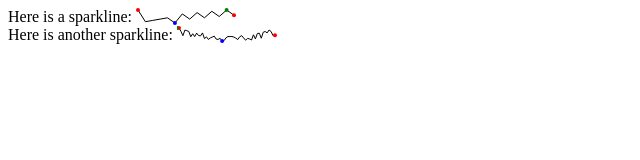
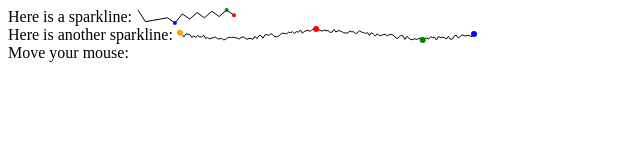
Before and after one commit to mariusGundersen/sparkline, a website: page demo/index.html in a window 1280 px wide. Shown: the whole page, without its empty margins (0-640 px from the left). Drawn offline with Linux system fonts and the light colour scheme; files whose address does not match are found by name.

Commit message:
improved demo page

```diff
--- a/demo/index.html
+++ b/demo/index.html
@@ -13,7 +13,8 @@
 
   <div>
     Here is a sparkline: <span id="sparkline-1" class="sparkline"></span><br>
-    <span>Here is another sparkline: </span><span id="sparkline-2" class="sparkline"></span>
+    <span>Here is another sparkline: </span><span id="sparkline-2" class="sparkline"></span><br>
+    <span>Move your mouse: </span><span id="sparkline-3" class="sparkline"></span>
   </div>
 
 
@@ -21,24 +22,64 @@
 
 <script src="sparkline.js"></script>
 <script>
-var elm = document.getElementById("sparkline-1");
 
-var sparkline = Sparkline.init(elm);
-
-sparkline.draw([10, 1, 2, 3, 4, 0, 7, 3, 8, 4, 9, 5, 10, 6]);
+simple: {
+  Sparkline.draw(document.getElementById("sparkline-1"), [10, 1, 2, 3, 4, 0, 7, 3, 8, 4, 9, 5, 10, 6]);
+}
 
 
+standard: {
 
-var elm = document.getElementById("sparkline-2");
+  var elm = document.getElementById("sparkline-2");
 
-var sparkline = Sparkline.init(elm);
+  var sparkline = new Sparkline(elm, {
+    startColor: "orange",
+    endColor: "blue",
+    maxColor: "red",
+    minColor: "green",
+    dotRadius: 3,
+    width: 300
+  });
 
-var arr = [];
-for(var i=0; i<50; i++){
-  arr[i] = Math.random() - Math.sin(i/50*Math.PI);
+  var arr = [];
+  for(var i=0; i<150; i++){
+    arr[i] = Math.random() - Math.sin(i/50*Math.PI);
+  }
+
+  sparkline.draw(arr);
+
 }
 
-sparkline.draw(arr);
+dynamic: {
+  var elm = document.getElementById("sparkline-3");
+
+  var sparkline = new Sparkline(elm);
+
+  var prevX;
+  var prevY;
+  var positions = [];
+
+  sparkline.draw(positions);
+
+  document.addEventListener("mousemove", function(event){
+
+    prevX = prevX || event.clientX;
+    prevY = prevY || event.clientY;
+
+    var dx = event.clientX - prevX;
+    var dy = event.clientY - prevY;
+
+    prevX = event.clientX;
+    prevY = event.clientY;
+
+    positions.push(Math.sqrt(dx*dx + dy*dy));
+    if(positions.length > 100){
+      positions.shift();
+    }
+
+    sparkline.draw(positions);
+  }, false);
+}
 
 </script>
 </body>
--- a/source/sparkline.js
+++ b/source/sparkline.js
@@ -37,7 +37,7 @@
         width: 100,
         lineColor: "black",
         lineWidth: 1,
-        startColor: "red",
+        startColor: "transparent",
         endColor: "red",
         maxColor: "green",
         minColor: "blue",
@@ -47,6 +47,12 @@
     Sparkline.init = function(element, options){
         return new Sparkline(element, options);
     };
+
+    Sparkline.draw = function(element, points, options){
+        var sparkline = new Sparkline(element, options);
+        sparkline.draw(points);
+        return sparkline;
+    }
 
     function getY(minValue, maxValue, offsetY, height, index){
         var range = maxValue - minValue;
```
